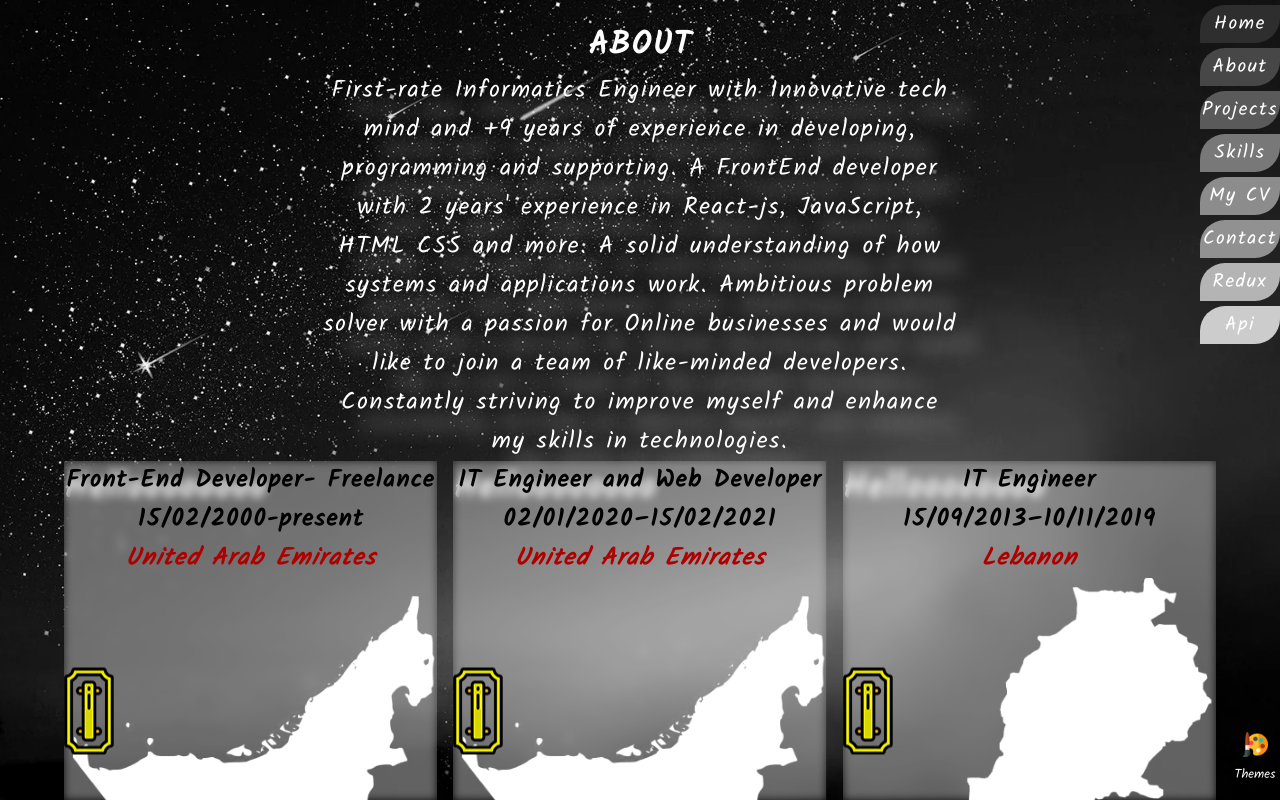
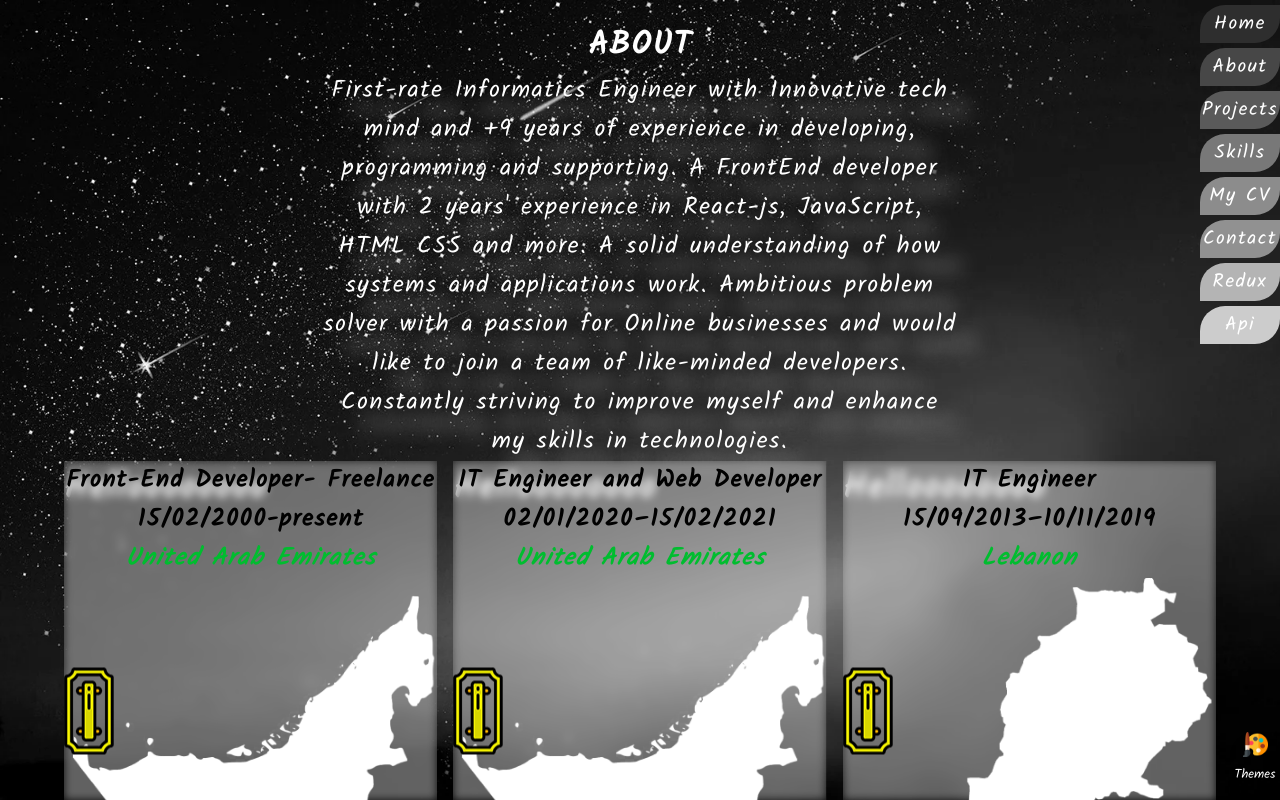
Before and after one commit to rabee-jaramani/rabee_portfolio_2021, a React (Create React App) app: page /about in a window 1280 px wide. Built offline with nearby package versions, Linux system fonts and the light colour scheme; a web font is replaced by a local one.

Commit message:
Update about.sass

```diff
--- a/src/About/about.sass
+++ b/src/About/about.sass
@@ -45,7 +45,7 @@
                 color: rgb(1, 1, 1)
             .country
                 font-style: italic
-                color: rgb(175, 0, 0)
+                color: rgb(0, 189, 47)
             .map
                 width: 100%
                 position: absolute !important
```
